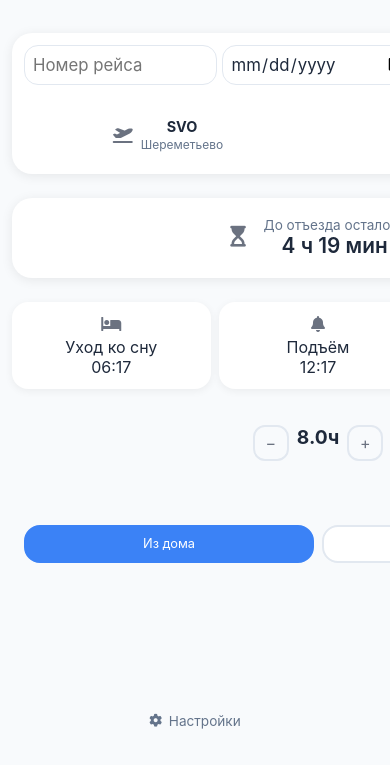
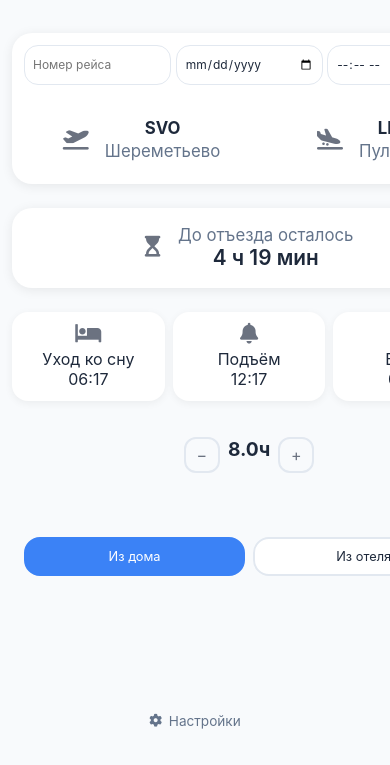
Before and after one commit to viderq/time_managment, a plain HTML site: page index.html in a window 390 px wide. Shown: the part 79-844 px from the top of the page. Drawn offline with Linux system fonts and the light colour scheme.

Commit message:
Update styles.css

```diff
--- a/styles.css
+++ b/styles.css
@@ -476,7 +476,7 @@ body {
 
     .flight-inputs input {
         padding: 0.5rem;
-        font-size: 1.05rem;
+        font-size: 0.75rem;
         height: 40px;
         max-width: 100%;
     }
@@ -487,19 +487,21 @@ body {
 
     .airport {
         padding: 0.5rem 0;
-        gap: 0.5rem;
+        gap: 1rem;
+        padding-left: 1rem;
     }
 
     .airport-icon {
-        font-size: 1rem;
+        font-size: 1.3rem;
+        font-size: 1.3rem;
     }
 
     .airport-code {
-        font-size: 0.9rem;
+        font-size: 1.05rem;
     }
 
     .airport-name {
-        font-size: 0.75rem;
+        font-size: 1.05rem;
     }
 
     .countdown-card {
@@ -516,7 +518,7 @@ body {
     }
 
     .countdown-title {
-        font-size: 0.85rem;
+        font-size: 1.05rem;
     }
 
     .phase-grid {
@@ -528,7 +530,7 @@ body {
     }
 
     .phase-icon {
-        font-size: 1rem;
+        font-size: 1.3rem;
         margin-bottom: 0.3rem;
     }
 
```
